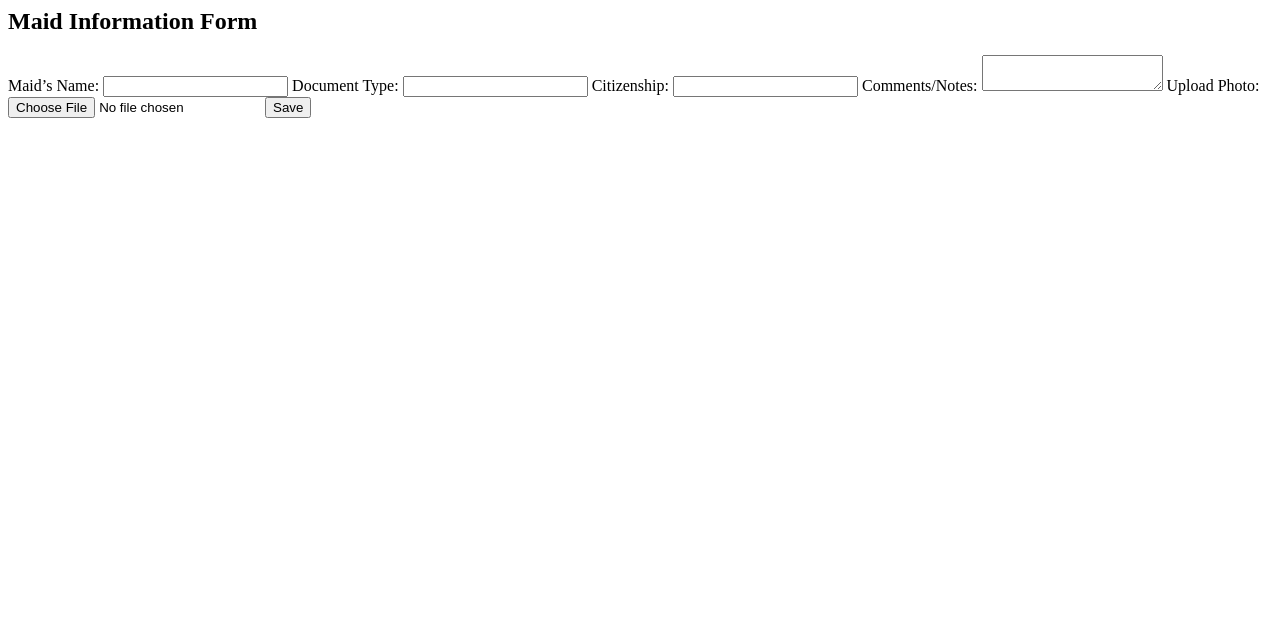
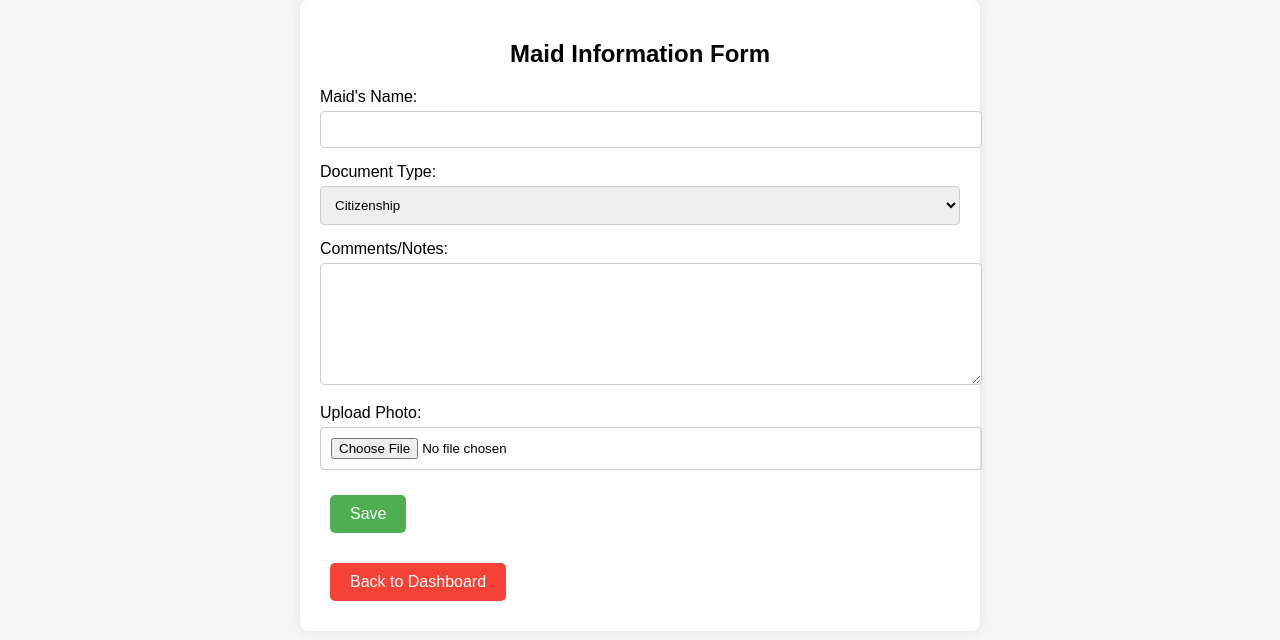
Before and after one commit to KishoriRaut/cms-mgnt-software, a plain HTML site: page maidInfoForm.html in a window 1280 px wide. Drawn offline with nearby package versions, Linux system fonts and the light colour scheme.

Commit message:
Update maidInfoForm.html

```diff
--- a/maidInfoForm.html
+++ b/maidInfoForm.html
@@ -1,32 +1,37 @@
-<!-- Add Supabase CDN in <head> -->
+<!DOCTYPE html>
+<html lang="en">
 <head>
-  <script src="https://cdn.jsdelivr.net/npm/@supabase/supabase-js@2"></script>
+    <meta charset="UTF-8">
+    <meta name="viewport" content="width=device-width, initial-scale=1.0">
+    <title>Maid Information Form</title>
+    <link rel="stylesheet" href="styles.css">
 </head>
+<body>
+    <div class="form-container">
+        <h2>Maid Information Form</h2>
+        <form id="maidInfoForm">
+            <label for="maidName">Maid's Name:</label>
+            <input type="text" id="maidName" required>
 
-<!-- Your Form -->
-<body>
-  <form id="maidForm">
-    <h2>Maid Information Form</h2>
+            <label for="documents">Document Type:</label>
+            <select id="documents">
+                <option value="Citizenship">Citizenship</option>
+                <option value="Passport">Passport</option>
+                <option value="Education Certificate">Education Certificate</option>
+            </select>
 
-    <label>Maid’s Name:</label>
-    <input type="text" id="maid_name" required>
+            <label for="comment">Comments/Notes:</label>
+            <textarea id="comment" required></textarea>
 
-    <label>Document Type:</label>
-    <input type="text" id="document_type" required>
+            <label for="maidImage">Upload Photo:</label>
+            <input type="file" id="maidImage">
 
-    <label>Citizenship:</label>
-    <input type="text" id="citizenship" required>
+            <button type="button" onclick="saveFormData()">Save</button>
+        </form>
 
-    <label>Comments/Notes:</label>
-    <textarea id="comments"></textarea>
-
-    <label>Upload Photo:</label>
-    <input type="file" id="photo" accept="image/*">
-
-    <button type="submit">Save</button>
-  </form>
-
-  <!-- Add this script at the BOTTOM of <body> -->
-  <script src="config.js"></script> <!-- Supabase setup -->
-  <script src="app.js"></script>    <!-- Your form logic -->
+        <div id="savedData"></div>
+        <button class="back-btn" onclick="window.location.href = 'index.html';">Back to Dashboard</button>
+    </div>
+    <script src="scripts.js"></script>
 </body>
+</html>
```
